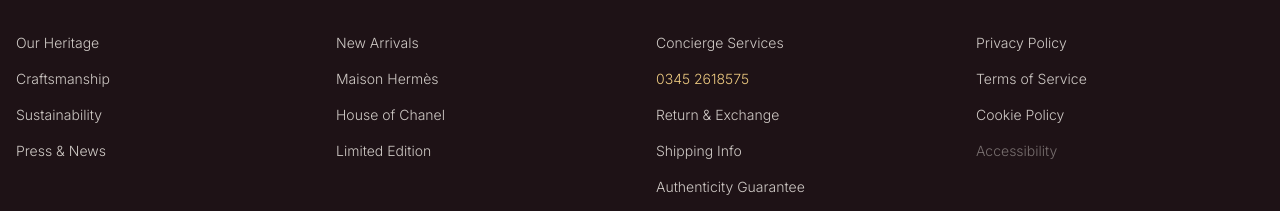
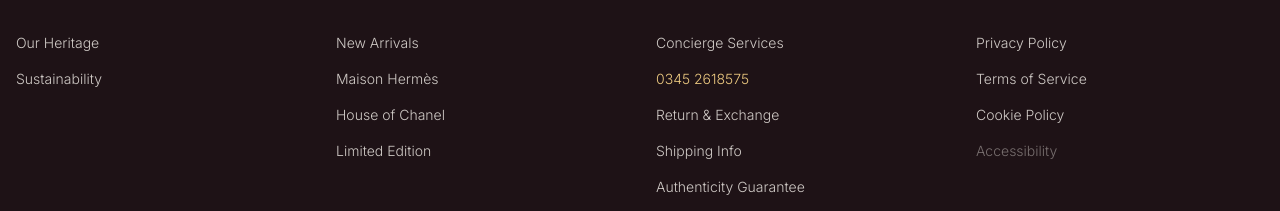
Before and after one commit to muzahiraliraees1-ctrl/MARQUISEVAULT, a Next.js app: page / in a window 1280 px wide. Shown: the part 4733-4944 px from the top of the page. Built offline with nearby package versions, Linux system fonts and the light colour scheme; a web font is replaced by a local one.

Commit message:
Remove Craftsmanship and Press & News from footer

```diff
--- a/components/footer.tsx
+++ b/components/footer.tsx
@@ -72,13 +72,7 @@ export function Footer() {
                 <Link href="/about" className="hover:text-accent transition-colors">Our Heritage</Link>
               </li>
               <li>
-                <Link href="/craftsmanship" className="hover:text-accent transition-colors">Craftsmanship</Link>
-              </li>
-              <li>
                 <Link href="/sustainability" className="hover:text-accent transition-colors">Sustainability</Link>
-              </li>
-              <li>
-                <Link href="/press" className="hover:text-accent transition-colors">Press & News</Link>
               </li>
             </ul>
           </div>
```
